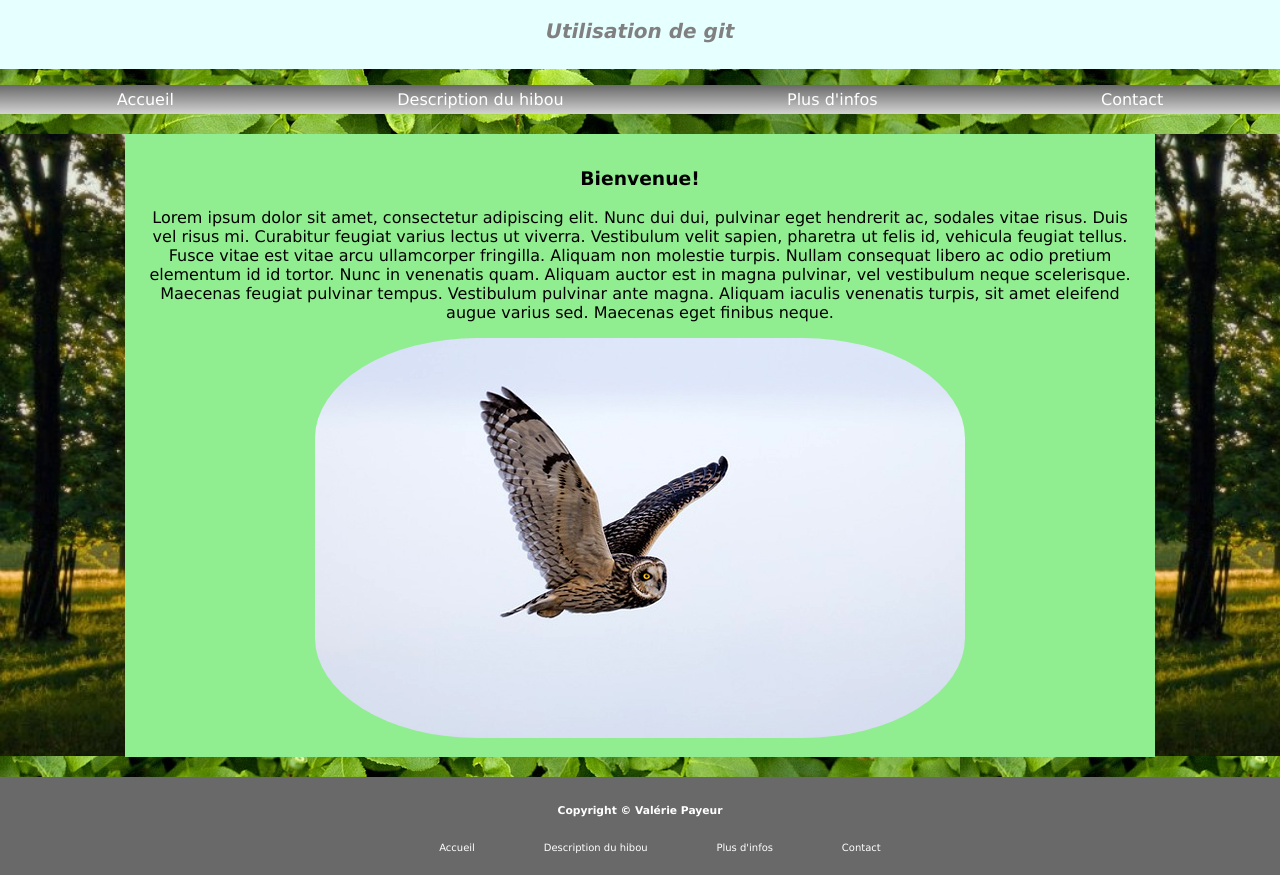
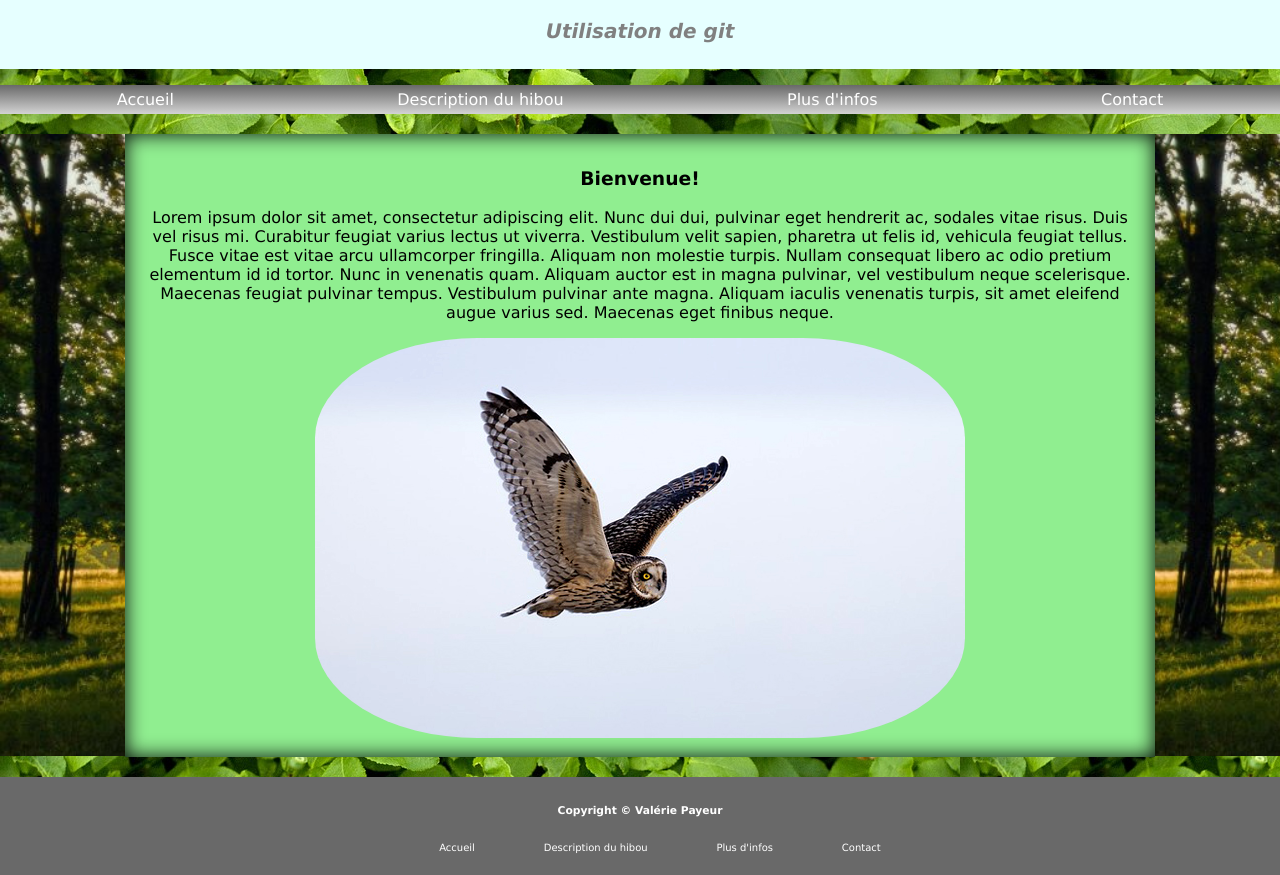
Before and after one commit to valp26/veille-node-2, a plain HTML site: page index.html in a window 1280 px wide. Shown: the part 72-947 px from the top of the page. Drawn offline with Linux system fonts and the light colour scheme.

Commit message:
Ajout d'une ombre interne à la section principale

```diff
--- a/less/style.less
+++ b/less/style.less
@@ -50,6 +50,7 @@ body {
 			display: block;
 			text-align: center;
 			background: lightgreen;
+			box-shadow: inset 0 0 20px #000000;
 
 			img {
 				border-radius: 25%;
```
Also changed, not shown: css/style.css.
